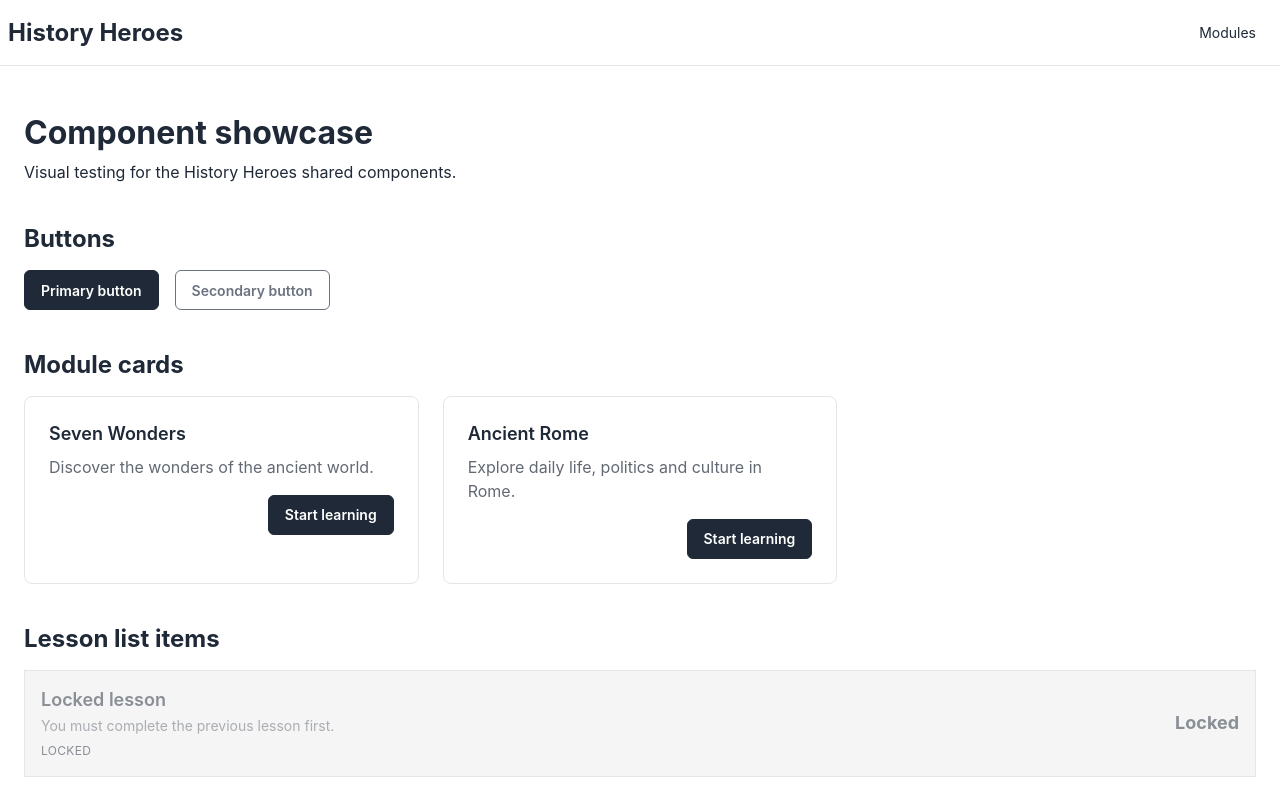
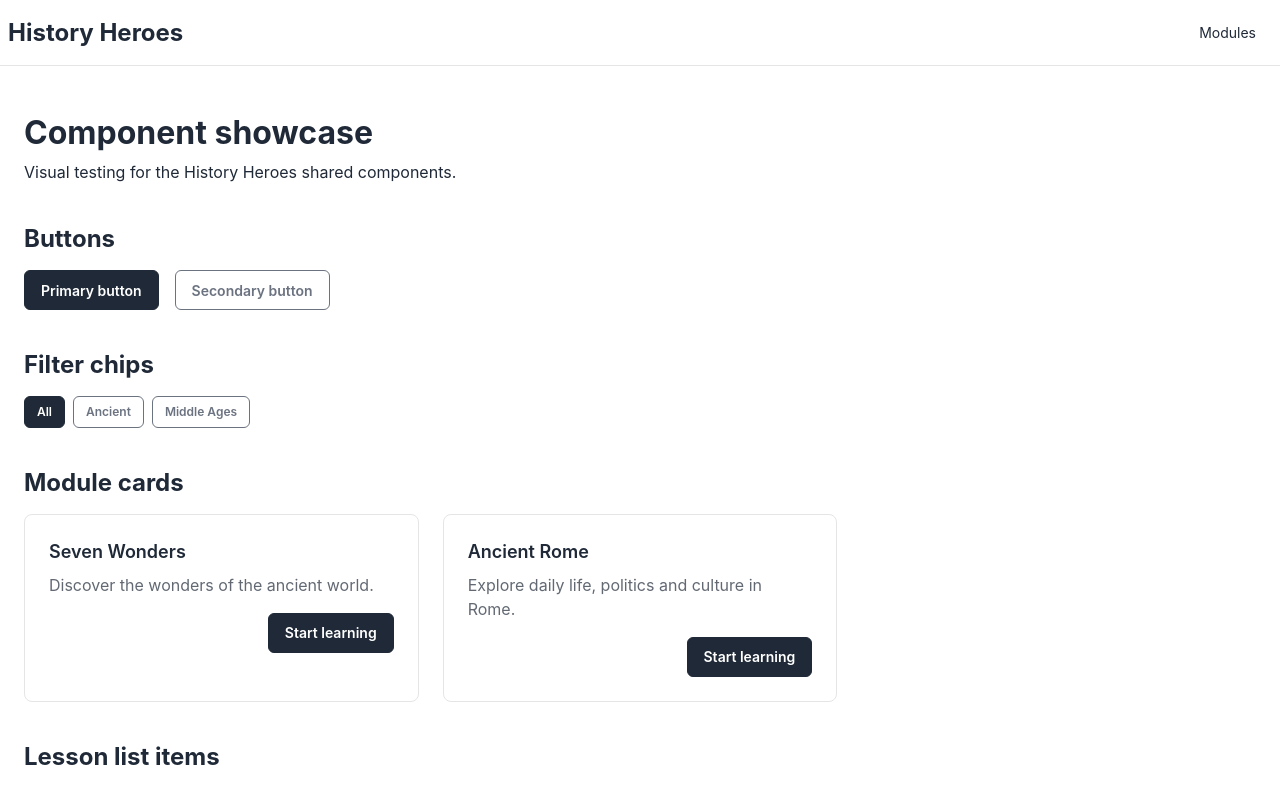
Before and after one commit to freeCodeCamp-Summer-Cohort-2026/history-heroes, a React (Vite) app in the folder client/: page /components in a window 1280 px wide. Shown: the top 787 px of the page. Built offline with nearby package versions, Linux system fonts and the light colour scheme.

Commit message:
feat(client): add FilterChips component and integrate into ComponentShowcase

```diff
--- a/client/src/components/ComponentShowcase.tsx
+++ b/client/src/components/ComponentShowcase.tsx
@@ -4,6 +4,7 @@ import Button from './Button'
 import FeedbackState from './FeedbackState'
 import LessonListItem from './LessonListItem'
 import ModuleCard from './ModuleCard'
+import FilterChips from './FilterChips'
 
 export default function ComponentShowcase() {
   return (
@@ -23,6 +24,16 @@ export default function ComponentShowcase() {
           <Button>Primary button</Button>
           <Button variant="secondary">Secondary button</Button>
         </div>
+      </section>
+
+      {/* Filter Chips */}
+      <section className="space-y-4">
+        <h2 className="text-heading">Filter chips</h2>
+        <FilterChips
+          options={['All', 'Ancient', 'Middle Ages']}
+          selected="All"
+          onSelect={(opt) => console.log(opt)}
+        />
       </section>
 
       {/* Module cards */}
--- /dev/null
+++ b/client/src/components/FilterChips.tsx
@@ -0,0 +1,28 @@
+type FilterChipsProps = {
+  options: string[]
+  selected: string
+  onSelect: (option: string) => void
+}
+
+export default function FilterChips({
+  options,
+  selected,
+  onSelect,
+}: FilterChipsProps) {
+  return (
+    <div className="flex flex-wrap gap-2">
+      {options.map((option) => (
+        <button
+          key={option}
+          type="button"
+          onClick={() => onSelect(option)}
+          className={`btn btn-sm ${
+            selected === option ? 'btn-primary' : 'btn-outline btn-secondary'
+          }`}
+        >
+          {option}
+        </button>
+      ))}
+    </div>
+  )
+}
```
